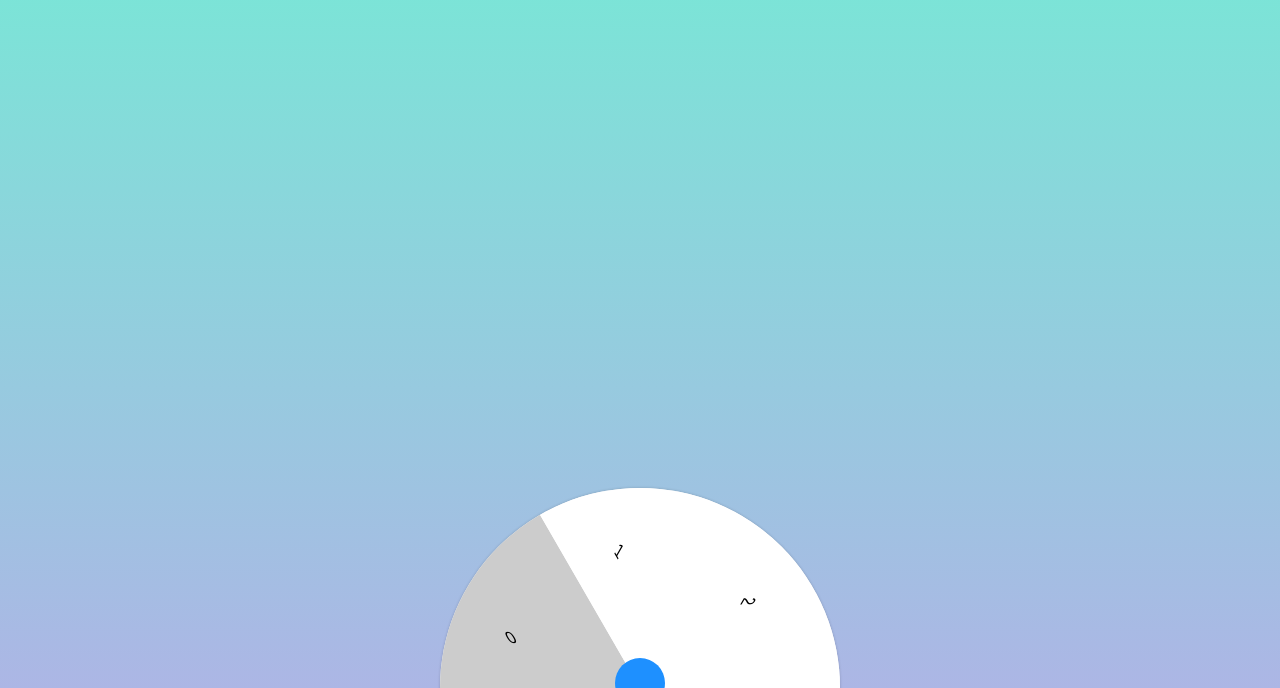
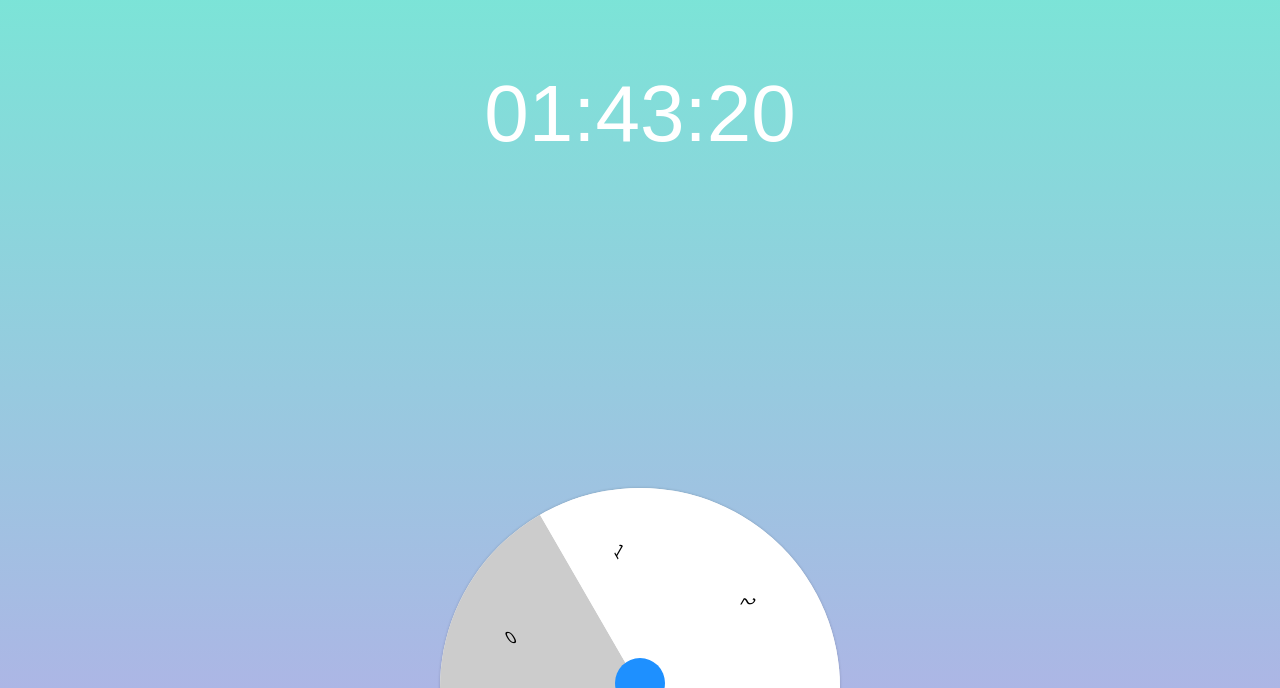
Before and after one commit to leegeunhyeok/simple-home, a Vue app: page / in a window 1280 px wide. Shown: the part 112-800 px from the top of the page. Built offline with nearby package versions, Linux system fonts and the light colour scheme; a web font is replaced by a local one.

Commit message:
ADD: Timer and base style

```diff
--- a/src/components/ClockView.vue
+++ b/src/components/ClockView.vue
@@ -1,15 +1,69 @@
 <template>
   <div id="clock-panel">
-
+    <div class="clock-panel__hour time">
+      {{ hour }}
+    </div>
+    <div class="time"> : </div>
+    <div class="clock-panel__minute time">
+      {{ minute }}
+    </div>
+    <div class="time"> : </div>
+    <div class="clock-panel__second time">
+      {{ second }}
+    </div>
   </div>
 </template>
 
 <script>
 export default {
-  name: 'clocl-view'
+  name: 'clocl-view',
+  data () {
+    return {
+      hour: '',
+      minute: '',
+      second: '',
+      expected: 0
+    }
+  },
+  created () {
+    this.expected = Date.now() + 1000
+    setTimeout(this.timer, 1000)
+  },
+  methods: {
+    timer () {
+      let currentTime = Date.now()
+      let currentDate = new Date()
+
+      this.hour = this.paddingZero(currentDate.getHours())
+      this.minute = this.paddingZero(currentDate.getMinutes())
+      this.second = this.paddingZero(currentDate.getSeconds())
+
+      let deltaTime = currentTime - this.expected
+      this.expected += 1000
+      setTimeout(this.timer, Math.max(0, 1000 - deltaTime))
+    },
+    paddingZero (number) {
+      if (number.toString().length === 2) {
+        return '' + number
+      } else {
+        return '0' + number
+      }
+    }
+  }
 }
 </script>
 
 <style lang="scss">
+#clock-panel {
+  position: absolute;
+  left: 50%;
+  transform: translateX(-50%);
+  margin-top: 180px;
 
+  .time {
+    float: left;
+    color: #fff;
+    font-size: 5rem;
+  }
+}
 </style>
```
